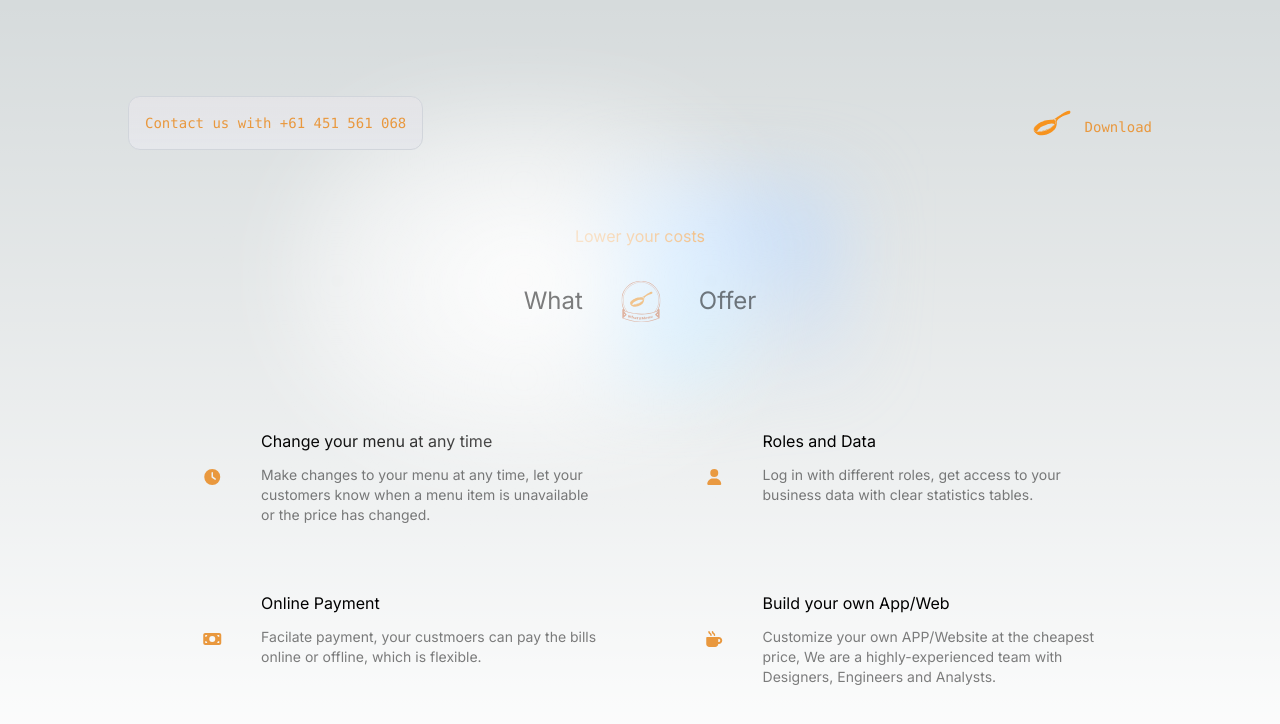
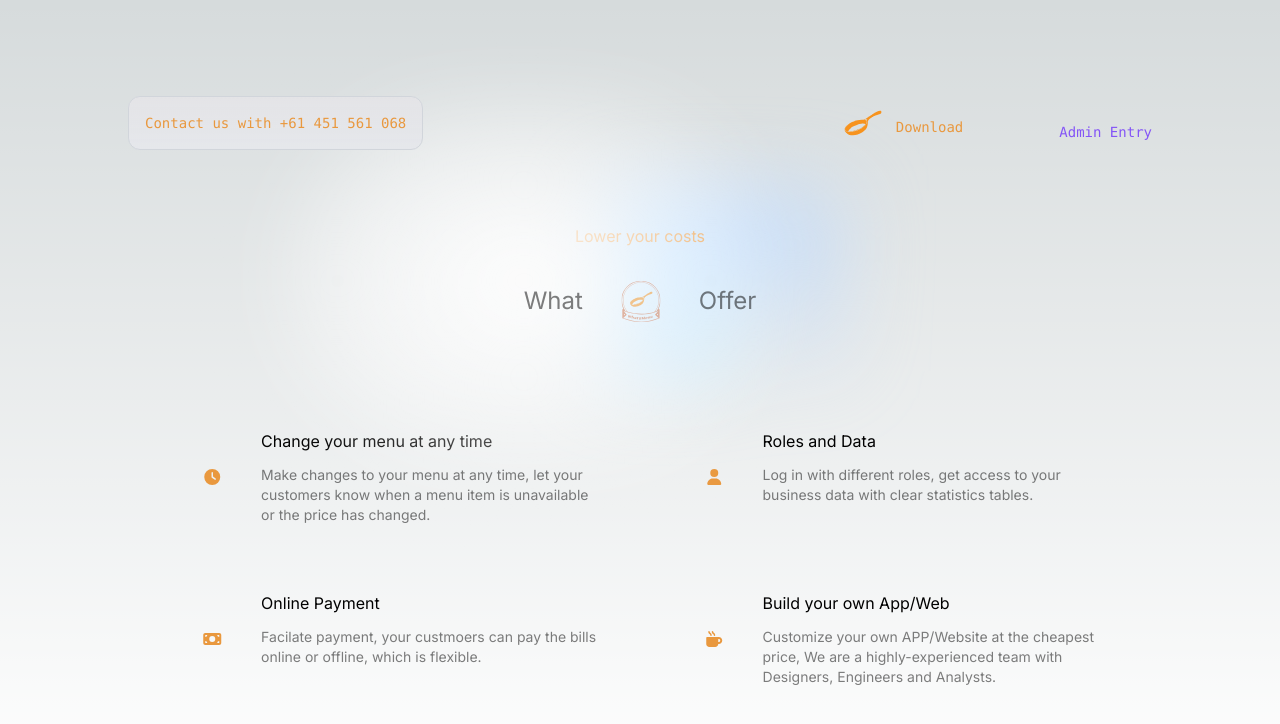
Before and after one commit to saJeremyQin/whatsmenu-web, a Next.js app: page / in a window 1280 px wide. Shown: the top 724 px of the page. Built offline with nearby package versions, Linux system fonts and the light colour scheme.

Commit message:
add entry enty

```diff
--- a/app/page.tsx
+++ b/app/page.tsx
@@ -6,11 +6,11 @@ import { faUser,faQrcode, faMugHot, faClock, faMoneyBill } from '@fortawesome/fr
 export default function Home() {
   return (
     <main className="flex min-h-screen flex-col items-center justify-between p-24">
-      <div className="z-10 w-full max-w-5xl items-center justify-between font-mono text-sm lg:flex">
-        <p className="fixed left-0 top-0 text-primary flex w-full justify-center border-b border-gray-300 bg-gradient-to-b from-zinc-200 pb-6 pt-8 backdrop-blur-2xl dark:border-neutral-800 dark:bg-zinc-800/30 dark:from-inherit lg:static lg:w-auto  lg:rounded-xl lg:border lg:bg-gray-200 lg:p-4 lg:dark:bg-zinc-800/30">
+      <div className="z-10 w-full max-w-5xl items-center justify-between font-mono text-sm lg:flex left-4">
+        <p className="fixed left-0 top-0 text-primary flex w-full justify-center border-b border-gray-300 bg-gradient-to-b from-zinc-200 pb-6 pt-8 backdrop-blur-2xl dark:border-neutral-800 dark:bg-zinc-800/30 dark:from-inherit lg:static lg:w-auto  lg:rounded-xl lg:border lg:bg-gray-200 lg:p-4 lg:dark:bg-zinc-800/30" >
           Contact us with +61 451 561 068
         </p>
-        <div className="fixed bottom-0 left-0 flex h-48 w-full items-end justify-center bg-gradient-to-t from-white via-white dark:from-black dark:via-black lg:static lg:h-auto lg:w-auto lg:bg-none">
+        <div className="bottom-0 left-0 flex h-48 w-full items-end justify-center bg-gradient-to-t from-white via-white dark:from-black dark:via-black lg:static lg:h-auto lg:w-auto lg:bg-none">
           <a
             className="pointer-events-none flex place-items-center gap-2 p-8 lg:pointer-events-auto lg:p-0"
             href="/whatsMenu.apk"
@@ -27,6 +27,15 @@ export default function Home() {
               priority
             />
             <p className='pt-2 text-primary'>Download</p>
+          </a>
+          <a
+            href="https://admin.emenu.au"
+            className="ml-24 text-primary relative top-0 lg:static"
+            target="_blank"
+            rel="noopener noreferrer"
+            style={{ color:"#8455f6" }}
+          >
+            Admin Entry
           </a>
         </div>
       </div>
```
